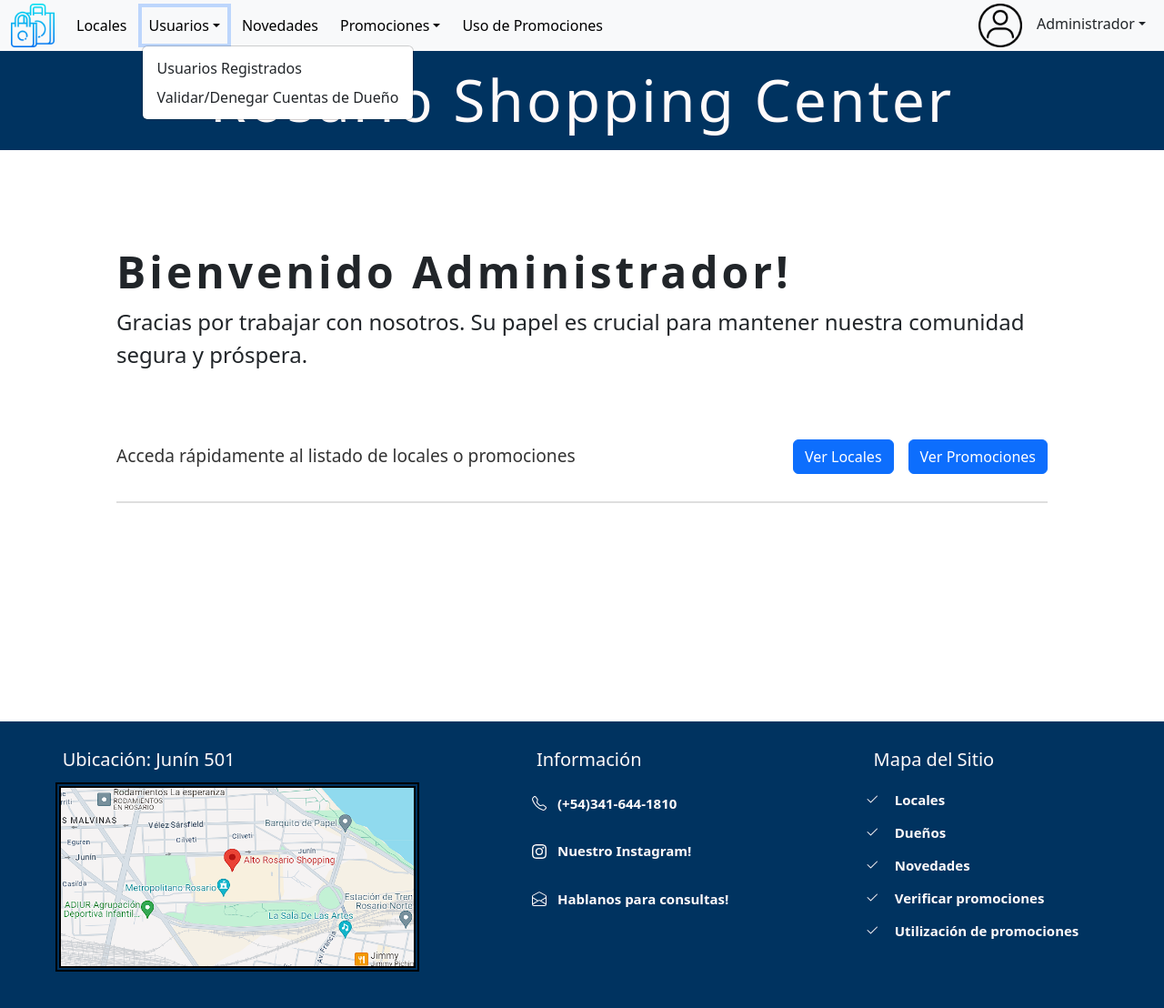
After one commit to ShakirChaya0/entornos-graficos-final-project, a PHP site: page /admin/home_page_admin.php in a window 1280 px wide, after a click on "Usuarios". The commit adds this page. Shown: the whole page at 91% size. Run offline with PHP 8.4, Linux system fonts and the light colour scheme; the visitor is signed in with stand-in values (Sample User, id 1).

Commit message:
Admin: se agregan validaciones de sesion y otras correcciones

```diff
--- /dev/null
+++ b/Trabajo_FINAL/admin/home_page_admin.php
@@ -0,0 +1,157 @@
+<?php
+    session_start();
+    if (!isset($_SESSION["codUsuario"]) || $_SESSION["codUsuario"] != 1) {
+        session_destroy();
+        header("Location: ../inicio_de_sesion/inicio_sesion.php");
+    }
+?>
+<!DOCTYPE html>
+<html lang="en">
+<head>
+	<meta charset="UTF-8">
+	<meta name="viewport" content="width=device-width, initial-scale=1.0">
+    <link rel="icon" href="../Imagenes-Videos/bolsas-de-compra.png">
+    <link href="https://cdn.jsdelivr.net/npm/bootstrap@5.3.3/dist/css/bootstrap.min.css" rel="stylesheet" integrity="sha384-QWTKZyjpPEjISv5WaRU9OFeRpok6YctnYmDr5pNlyT2bRjXh0JMhjY6hW+ALEwIH" crossorigin="anonymous">
+    <script src="https://cdn.jsdelivr.net/npm/bootstrap@5.3.3/dist/js/bootstrap.bundle.min.js" integrity="sha384-YvpcrYf0tY3lHB60NNkmXc5s9fDVZLESaAA55NDzOxhy9GkcIdslK1eN7N6jIeHz" crossorigin="anonymous"></script>
+	<link rel="stylesheet" href="home_style.css">
+	<title>Rosario Shopping Center - Inicio</title>
+</head>
+
+<body>
+	<header class="header">
+        <nav class="navbar navbar-expand-lg bg-body-tertiary">
+            <div class="container-fluid">
+                <div class="navbar-style">
+                <a class="navbar-brand" href="home_page_admin.php"><img class="icon" src="../Imagenes-Videos/bolsas-de-compra.png" alt="Icono"></a>
+                    <button class="navbar-toggler" type="button" data-bs-toggle="collapse" data-bs-target="#navbarScroll" aria-controls="navbarScroll" aria-expanded="false" aria-label="Toggle navigation">
+                        <span class="navbar-toggler-icon"></span>
+                    </button>
+                </div>
+                <div class="collapse navbar-collapse" id="navbarScroll">
+                    <ul class="navbar-nav me-auto my-2 my-lg-0 navbar-nav-scroll" style="--bs-scroll-height: 100px;">
+                        <li class="nav-item">
+                            <a class="nav-link active" aria-current="page" href="locales_menu/admin_locales.php">Locales</a>
+                        </li>
+                        <li class="nav-item dropdown list-item">
+                            <a class="nav-link active dropdown-toggle" href="#" role="button" data-bs-toggle="dropdown" aria-expanded="false">Usuarios</a>
+                            <ul class="dropdown-menu">
+                                <li><a class="dropdown-item" href="users_menu/admin_users.php">Usuarios Registrados</a></li>
+                                <li><a class="dropdown-item" href="users_menu/admin_owner.php">Validar/Denegar Cuentas de Dueño</a></li>
+                            </ul>
+                        </li>
+                        <li class="nav-item dropdown">
+                            <a class="nav-link active" aria-current="page" href="novedades_menu/admin_nov.php">Novedades</a>
+                        </li>
+                        <li class="nav-item dropdown list-item">
+                            <a class="nav-link active dropdown-toggle" href="#" role="button" data-bs-toggle="dropdown" aria-expanded="false">Promociones</a>
+                            <ul class="dropdown-menu">
+                                <li><a class="dropdown-item" href="promociones_menu/admin_lista_promo.php">Promociones Cargadas</a></li>
+                                <li><a class="dropdown-item" href="promociones_menu/admin_promo.php">Aceptar/Rechazar Promociones</a></li>
+                            </ul>
+                        </li>
+                        <li class="nav-item">
+                            <a class="nav-link active" aria-current="page" href="uso_promociones/uso_promo.php">Uso de Promociones</a>
+                        </li>
+                    </ul>
+                    <li class="nav-item dropdown list-item">
+                    <a class="nav-link dropdown-toggle" href="#" role="button" data-bs-toggle="dropdown" aria-expanded="false"><img class="avatar-style icon" src="../Imagenes-Videos/avatar.png" alt="">Administrador</a>
+                        <ul class="dropdown-menu">
+                            <li><button type="submit" class="dropdown-item" name="cerrarSesion">Cerrar Sesión</button></li>
+                        </ul>
+                    </li>
+                </div>
+            </div>
+        </nav>
+	</header>
+
+    <h1 class="page_title">Rosario Shopping Center</h1>
+	<section class="section">
+		<div class="div_bienvenida">
+            <h2 class="title"><br>Bienvenido Administrador!</h2>
+			<p class="shopping-description">Gracias por trabajar con nosotros. Su papel es crucial para mantener nuestra comunidad segura y próspera.</p>
+        </div>
+        <div class="flex_box">
+            <p>Acceda rápidamente al listado de locales o promociones</p>
+            <div class="flex_item">
+                <a href="locales_menu/admin_locales.php" class="btn btn-primary">Ver Locales</a>
+                <a href="promociones_menu/admin_lista_promo.php" class="btn btn-primary">Ver Promociones</a>
+            </div>
+        </div>
+        <hr class="divider">
+	</section>
+
+	<footer class="footer">
+		<div class="f1">
+			<h3 class="footer-titles">Ubicación: Junín 501</h3>
+			<div class="img_mapa">
+				<a href="https://www.google.com/maps/place/Alto+Rosario+Shopping/@-32.9282706,-60.674688,15z/data=!4m6!3m5!1s0x95b654abc3ab1d5f:0x2f90ce97db2c5a6!8m2!3d-32.9274658!4d-60.6690017!16s%2Fg%2F1tdvlb_y?entry=ttu" target="_blank">
+					<img src="../Imagenes-Videos/Captura de pantalla 2024-05-02 100702.png" alt="Ubicación en Google Maps">
+                </a>
+			</div>
+		</div>
+
+		<div class="f2">
+			<div class="contact_container">
+				<h3 class="footer-titles">Información</h3>
+				<div class="logo_footer">
+					<svg xmlns="http://www.w3.org/2000/svg" width="16" height="16" fill="currentColor" class="bi bi-telephone"
+						viewBox="0 0 16 16">
+						<path d="M3.654 1.328a.678.678 0 0 0-1.015-.063L1.605 2.3c-.483.484-.661 1.169-.45 1.77a17.6 17.6 0 0 0 4.168 6.608 17.6 17.6 0 0 0 6.608 4.168c.601.211 1.286.033 1.77-.45l1.034-1.034a.678.678 0 0 0-.063-1.015l-2.307-1.794a.68.68 0 0 0-.58-.122l-2.19.547a1.75 1.75 0 0 1-1.657-.459L5.482 8.062a1.75 1.75 0 0 1-.46-1.657l.548-2.19a.68.68 0 0 0-.122-.58zM1.884.511a1.745 1.745 0 0 1 2.612.163L6.29 2.98c.329.423.445.974.315 1.494l-.547 2.19a.68.68 0 0 0 .178.643l2.457 2.457a.68.68 0 0 0 .644.178l2.189-.547a1.75 1.75 0 0 1 1.494.315l2.306 1.794c.829.645.905 1.87.163 2.611l-1.034 1.034c-.74.74-1.846 1.065-2.877.702a18.6 18.6 0 0 1-7.01-4.42 18.6 18.6 0 0 1-4.42-7.009c-.362-1.03-.037-2.137.703-2.877z" />
+					</svg>
+					<a href="" class="footer__items">(+54)341-644-1810</a>
+				</div>
+				<div class="logo_footer">
+					<svg xmlns="http://www.w3.org/2000/svg" width="16" height="16" fill="currentColor" class="bi bi-instagram"
+						viewBox="0 0 16 16">
+						<path d="M8 0C5.829 0 5.556.01 4.703.048 3.85.088 3.269.222 2.76.42a3.9 3.9 0 0 0-1.417.923A3.9 3.9 0 0 0 .42 2.76C.222 3.268.087 3.85.048 4.7.01 5.555 0 5.827 0 8.001c0 2.172.01 2.444.048 3.297.04.852.174 1.433.372 1.942.205.526.478.972.923 1.417.444.445.89.719 1.416.923.51.198 1.09.333 1.942.372C5.555 15.99 5.827 16 8 16s2.444-.01 3.298-.048c.851-.04 1.434-.174 1.943-.372a3.9 3.9 0 0 0 1.416-.923c.445-.445.718-.891.923-1.417.197-.509.332-1.09.372-1.942C15.99 10.445 16 10.173 16 8s-.01-2.445-.048-3.299c-.04-.851-.175-1.433-.372-1.941a3.9 3.9 0 0 0-.923-1.417A3.9 3.9 0 0 0 13.24.42c-.51-.198-1.092-.333-1.943-.372C10.443.01 10.172 0 7.998 0zm-.717 1.442h.718c2.136 0 2.389.007 3.232.046.78.035 1.204.166 1.486.275.373.145.64.319.92.599s.453.546.598.92c.11.281.24.705.275 1.485.039.843.047 1.096.047 3.231s-.008 2.389-.047 3.232c-.035.78-.166 1.203-.275 1.485a2.5 2.5 0 0 1-.599.919c-.28.28-.546.453-.92.598-.28.11-.704.24-1.485.276-.843.038-1.096.047-3.232.047s-2.39-.009-3.233-.047c-.78-.036-1.203-.166-1.485-.276a2.5 2.5 0 0 1-.92-.598 2.5 2.5 0 0 1-.6-.92c-.109-.281-.24-.705-.275-1.485-.038-.843-.046-1.096-.046-3.233s.008-2.388.046-3.231c.036-.78.166-1.204.276-1.486.145-.373.319-.64.599-.92s.546-.453.92-.598c.282-.11.705-.24 1.485-.276.738-.034 1.024-.044 2.515-.045zm4.988 1.328a.96.96 0 1 0 0 1.92.96.96 0 0 0 0-1.92m-4.27 1.122a4.109 4.109 0 1 0 0 8.217 4.109 4.109 0 0 0 0-8.217m0 1.441a2.667 2.667 0 1 1 0 5.334 2.667 2.667 0 0 1 0-5.334" />
+					</svg>
+					<a href="https://instagram.com" target="_blank" class="footer__items"> Nuestro Instagram!</a>
+				</div>
+				<div class="logo_footer">
+					<svg xmlns="http://www.w3.org/2000/svg" width="16" height="16" fill="currentColor" class="bi bi-envelope-open"
+						viewBox="0 0 16 16">
+						<path d="M8.47 1.318a1 1 0 0 0-.94 0l-6 3.2A1 1 0 0 0 1 5.4v.817l5.75 3.45L8 8.917l1.25.75L15 6.217V5.4a1 1 0 0 0-.53-.882zM15 7.383l-4.778 2.867L15 13.117zm-.035 6.88L8 10.082l-6.965 4.18A1 1 0 0 0 2 15h12a1 1 0 0 0 .965-.738ZM1 13.116l4.778-2.867L1 7.383v5.734ZM7.059.435a2 2 0 0 1 1.882 0l6 3.2A2 2 0 0 1 16 5.4V14a2 2 0 0 1-2 2H2a2 2 0 0 1-2-2V5.4a2 2 0 0 1 1.059-1.765z" />
+					</svg>
+					<a href="https://gmail.com" target="_blank" class="footer__items">Hablanos para consultas!</a>
+				</div>
+			</div>
+		</div>
+
+		<div class="f4">
+            <h3 class="footer-titles">Mapa del Sitio</h3>
+            <ul class="site_map">
+                <li>
+                    <svg xmlns="http://www.w3.org/2000/svg" width="16" height="16" fill="currentColor" class="bi bi-check2" viewBox="0 0 16 16">
+                        <path d="M13.854 3.646a.5.5 0 0 1 0 .708l-7 7a.5.5 0 0 1-.708 0l-3.5-3.5a.5.5 0 1 1 .708-.708L6.5 10.293l6.646-6.647a.5.5 0 0 1 .708 0" />
+                    </svg>
+                    <a href="locales_menu/admin_locales.php" class="footer__items">Locales</a>
+                </li>
+                <li>
+                    <svg xmlns="http://www.w3.org/2000/svg" width="16" height="16" fill="currentColor" class="bi bi-check2" viewBox="0 0 16 16">
+                        <path d="M13.854 3.646a.5.5 0 0 1 0 .708l-7 7a.5.5 0 0 1-.708 0l-3.5-3.5a.5.5 0 1 1 .708-.708L6.5 10.293l6.646-6.647a.5.5 0 0 1 .708 0" />
+                    </svg>
+                    <a href="users_menu/admin_owner.php" class="footer__items">Dueños</a>
+                </li>
+                <li>
+                    <svg xmlns="http://www.w3.org/2000/svg" width="16" height="16" fill="currentColor" class="bi bi-check2" viewBox="0 0 16 16">
+                        <path d="M13.854 3.646a.5.5 0 0 1 0 .708l-7 7a.5.5 0 0 1-.708 0l-3.5-3.5a.5.5 0 1 1 .708-.708L6.5 10.293l6.646-6.647a.5.5 0 0 1 .708 0" />
+                    </svg>
+                    <a href="novedades_menu/admin_nov.php" class="footer__items">Novedades</a>
+                </li>
+                <li>
+                    <svg xmlns="http://www.w3.org/2000/svg" width="16" height="16" fill="currentColor" class="bi bi-check2" viewBox="0 0 16 16">
+                        <path d="M13.854 3.646a.5.5 0 0 1 0 .708l-7 7a.5.5 0 0 1-.708 0l-3.5-3.5a.5.5 0 1 1 .708-.708L6.5 10.293l6.646-6.647a.5.5 0 0 1 .708 0" />
+                    </svg>
+                    <a href="promociones_menu/admin_promo.php" class="footer__items">Verificar promociones</a>
+                </li>
+                <li>
+                    <svg xmlns="http://www.w3.org/2000/svg" width="16" height="16" fill="currentColor" class="bi bi-check2" viewBox="0 0 16 16">
+                        <path d="M13.854 3.646a.5.5 0 0 1 0 .708l-7 7a.5.5 0 0 1-.708 0l-3.5-3.5a.5.5 0 1 1 .708-.708L6.5 10.293l6.646-6.647a.5.5 0 0 1 .708 0" />
+                    </svg>
+                    <a href="uso_promociones/uso_promo.php" class="footer__items">Utilización de promociones</a>
+                </li>
+            </ul>
+        </div>
+	</footer>
+</body>
+</html>
--- a/Trabajo_FINAL/admin/novedades_menu/crear_nov.php
+++ b/Trabajo_FINAL/admin/novedades_menu/crear_nov.php
@@ -1,6 +1,10 @@
 <?php
     ob_start();
     session_start();
+    if (!isset($_SESSION["codUsuario"]) || $_SESSION["codUsuario"] != 1) {
+        session_destroy();
+        header("Location: ../inicio_de_sesion/inicio_sesion.php");
+    }
     include("../../database.php");
 ?>
 <!DOCTYPE html>
@@ -19,7 +23,7 @@
         <nav class="navbar navbar-expand-lg bg-body-tertiary">
             <div class="container-fluid">
                 <div class="navbar-style">
-                <a class="navbar-brand" href="../home_page_admin.html"><img class="icon" src="../../Imagenes-Videos/bolsas-de-compra.png" alt="Icono"></a>
+                <a class="navbar-brand" href="../home_page_admin.php"><img class="icon" src="../../Imagenes-Videos/bolsas-de-compra.png" alt="Icono"></a>
                     <button class="navbar-toggler" type="button" data-bs-toggle="collapse" data-bs-target="#navbarScroll" aria-controls="navbarScroll" aria-expanded="false" aria-label="Toggle navigation">
                         <span class="navbar-toggler-icon"></span>
                     </button>
--- a/Trabajo_FINAL/admin/promociones_menu/admin_lista_promo.php
+++ b/Trabajo_FINAL/admin/promociones_menu/admin_lista_promo.php
@@ -1,6 +1,10 @@
 <?php
     ob_start();
     session_start();
+    if (!isset($_SESSION["codUsuario"]) || $_SESSION["codUsuario"] != 1) {
+        session_destroy();
+        header("Location: ../inicio_de_sesion/inicio_sesion.php");
+    }
     include("../../database.php");
 ?>
 <!DOCTYPE html>
@@ -19,7 +23,7 @@
         <nav class="navbar navbar-expand-lg bg-body-tertiary">
             <div class="container-fluid">
                 <div class="navbar-style">
-                <a class="navbar-brand" href="../home_page_admin.html"><img class="icon" src="../../Imagenes-Videos/bolsas-de-compra.png" alt="Icono"></a>
+                <a class="navbar-brand" href="../home_page_admin.php"><img class="icon" src="../../Imagenes-Videos/bolsas-de-compra.png" alt="Icono"></a>
                     <button class="navbar-toggler" type="button" data-bs-toggle="collapse" data-bs-target="#navbarScroll" aria-controls="navbarScroll" aria-expanded="false" aria-label="Toggle navigation">
                         <span class="navbar-toggler-icon"></span>
                     </button>
--- a/Trabajo_FINAL/admin/promociones_menu/admin_promo.php
+++ b/Trabajo_FINAL/admin/promociones_menu/admin_promo.php
@@ -1,6 +1,10 @@
 <?php
     ob_start();
     session_start();
+    if (!isset($_SESSION["codUsuario"]) || $_SESSION["codUsuario"] != 1) {
+        session_destroy();
+        header("Location: ../inicio_de_sesion/inicio_sesion.php");
+    }
     include("../../database.php");
     include("../successMensajes.php");
 ?>
@@ -20,7 +24,7 @@
     <nav class="navbar navbar-expand-lg bg-body-tertiary">
             <div class="container-fluid">
                 <div class="navbar-style">
-                <a class="navbar-brand" href="../home_page_admin.html"><img class="icon" src="../../Imagenes-Videos/bolsas-de-compra.png" alt="Icono"></a>
+                <a class="navbar-brand" href="../home_page_admin.php"><img class="icon" src="../../Imagenes-Videos/bolsas-de-compra.png" alt="Icono"></a>
                     <button class="navbar-toggler" type="button" data-bs-toggle="collapse" data-bs-target="#navbarScroll" aria-controls="navbarScroll" aria-expanded="false" aria-label="Toggle navigation">
                         <span class="navbar-toggler-icon"></span>
                     </button>
--- a/Trabajo_FINAL/admin/users_menu/admin_owner.php
+++ b/Trabajo_FINAL/admin/users_menu/admin_owner.php
@@ -1,6 +1,10 @@
 <?php
     ob_start();
     session_start();
+    if (!isset($_SESSION["codUsuario"]) || $_SESSION["codUsuario"] != 1) {
+        session_destroy();
+        header("Location: ../inicio_de_sesion/inicio_sesion.php");
+    }
     include("../../database.php");
     include("../successMensajes.php");
 ?>
@@ -20,7 +24,7 @@
         <nav class="navbar navbar-expand-lg bg-body-tertiary">
             <div class="container-fluid">
                 <div class="navbar-style">
-                <a class="navbar-brand" href="../home_page_admin.html"><img class="icon" src="../../Imagenes-Videos/bolsas-de-compra.png" alt="Icono"></a>
+                <a class="navbar-brand" href="../home_page_admin.php"><img class="icon" src="../../Imagenes-Videos/bolsas-de-compra.png" alt="Icono"></a>
                     <button class="navbar-toggler" type="button" data-bs-toggle="collapse" data-bs-target="#navbarScroll" aria-controls="navbarScroll" aria-expanded="false" aria-label="Toggle navigation">
                         <span class="navbar-toggler-icon"></span>
                     </button>
--- a/Trabajo_FINAL/admin/users_menu/admin_users.php
+++ b/Trabajo_FINAL/admin/users_menu/admin_users.php
@@ -1,6 +1,10 @@
 <?php
     ob_start();
     session_start();
+    if (!isset($_SESSION["codUsuario"]) || $_SESSION["codUsuario"] != 1) {
+        session_destroy();
+        header("Location: ../inicio_de_sesion/inicio_sesion.php");
+    }
     include("../../database.php");
 ?>
 <!DOCTYPE html>
@@ -19,7 +23,7 @@
         <nav class="navbar navbar-expand-lg bg-body-tertiary">
             <div class="container-fluid">
                 <div class="navbar-style">
-                <a class="navbar-brand" href="../home_page_admin.html"><img class="icon" src="../../Imagenes-Videos/bolsas-de-compra.png" alt="Icono"></a>
+                <a class="navbar-brand" href="../home_page_admin.php"><img class="icon" src="../../Imagenes-Videos/bolsas-de-compra.png" alt="Icono"></a>
                     <button class="navbar-toggler" type="button" data-bs-toggle="collapse" data-bs-target="#navbarScroll" aria-controls="navbarScroll" aria-expanded="false" aria-label="Toggle navigation">
                         <span class="navbar-toggler-icon"></span>
                     </button>
--- a/Trabajo_FINAL/inicio_de_sesion/inicio_sesion.php
+++ b/Trabajo_FINAL/inicio_de_sesion/inicio_sesion.php
@@ -9,6 +9,7 @@
 <head>
     <meta charset="UTF-8">
     <meta name="viewport" content="width=device-width, initial-scale=1.0">
+    <link rel="icon" href="../Imagenes-Videos/bolsas-de-compra.png">
     <link rel="stylesheet" href="log_in.css">
     <title>Inicio de sesion</title>
 </head>
@@ -66,7 +67,7 @@
                                     $_SESSION["ownerRechazado"] = 0;
                                     $_SESSION["promoAceptada"] = 0;
                                     $_SESSION["promoDenegada"] = 0;
-                                    header("LOCATION: ..\\admin\\home_page_admin.html");
+                                    header("LOCATION: ..\\admin\\home_page_admin.php");
                                 }
                                 elseif($row["tipoUsuario"] == "Cliente"){
                                     header("LOCATION: ..\\Client\\Home\\Home.php");
```
Also changed, not shown: Trabajo_FINAL/admin/locales_menu/admin_locales.php (+7 -3 lines), Trabajo_FINAL/admin/locales_menu/crear_locales.php (+14 -2 lines), Trabajo_FINAL/admin/locales_menu/modificar_local.php (+14 -2 lines), Trabajo_FINAL/admin/novedades_menu/admin_nov.php (+9 -5 lines), Trabajo_FINAL/admin/novedades_menu/modificar_nov.php (+7 -3 lines), Trabajo_FINAL/admin/uso_promociones/uso_promo.php (+12 -2 lines), Trabajo_FINAL/admin/uso_promociones/uso_promo_style.css (+11 -0 lines).
